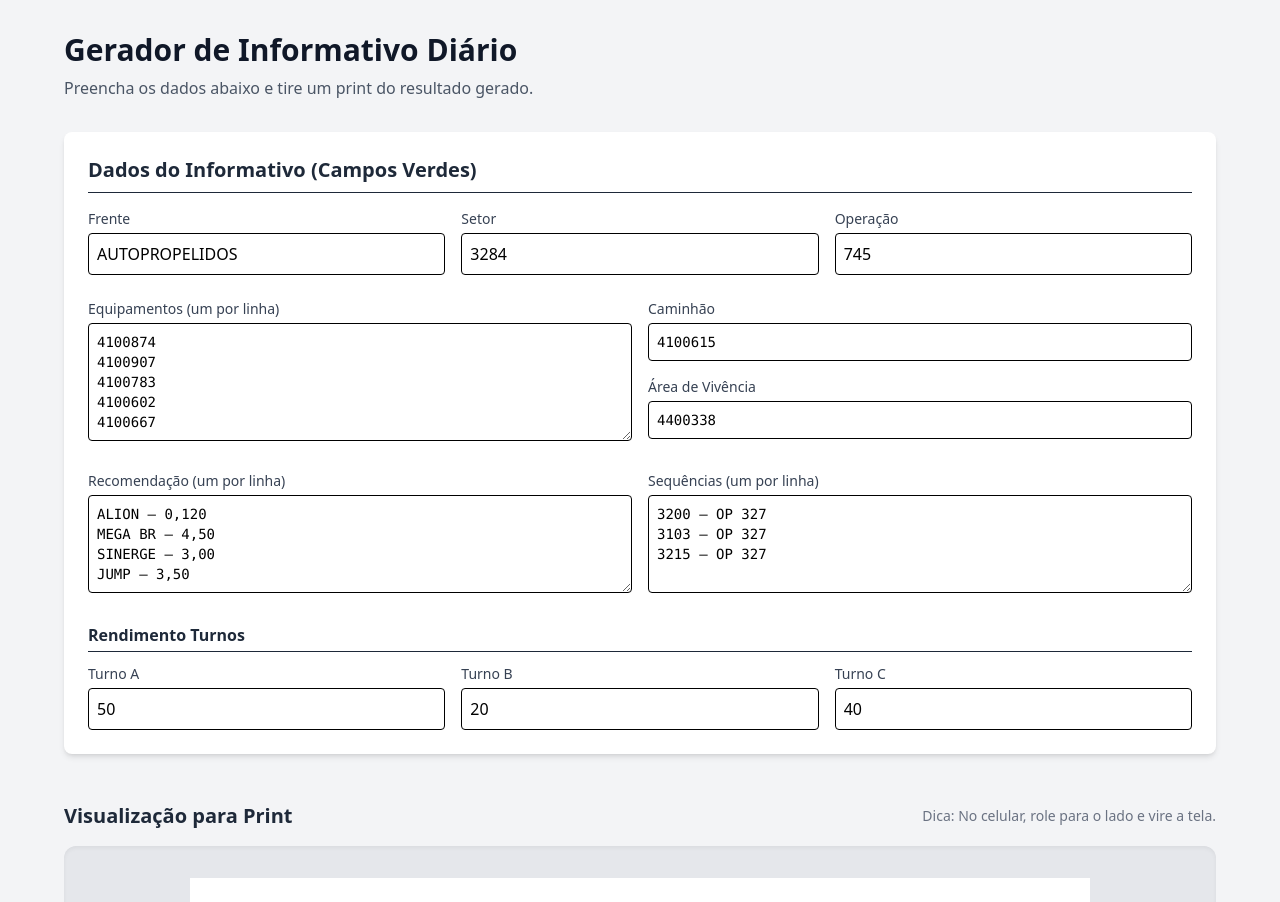
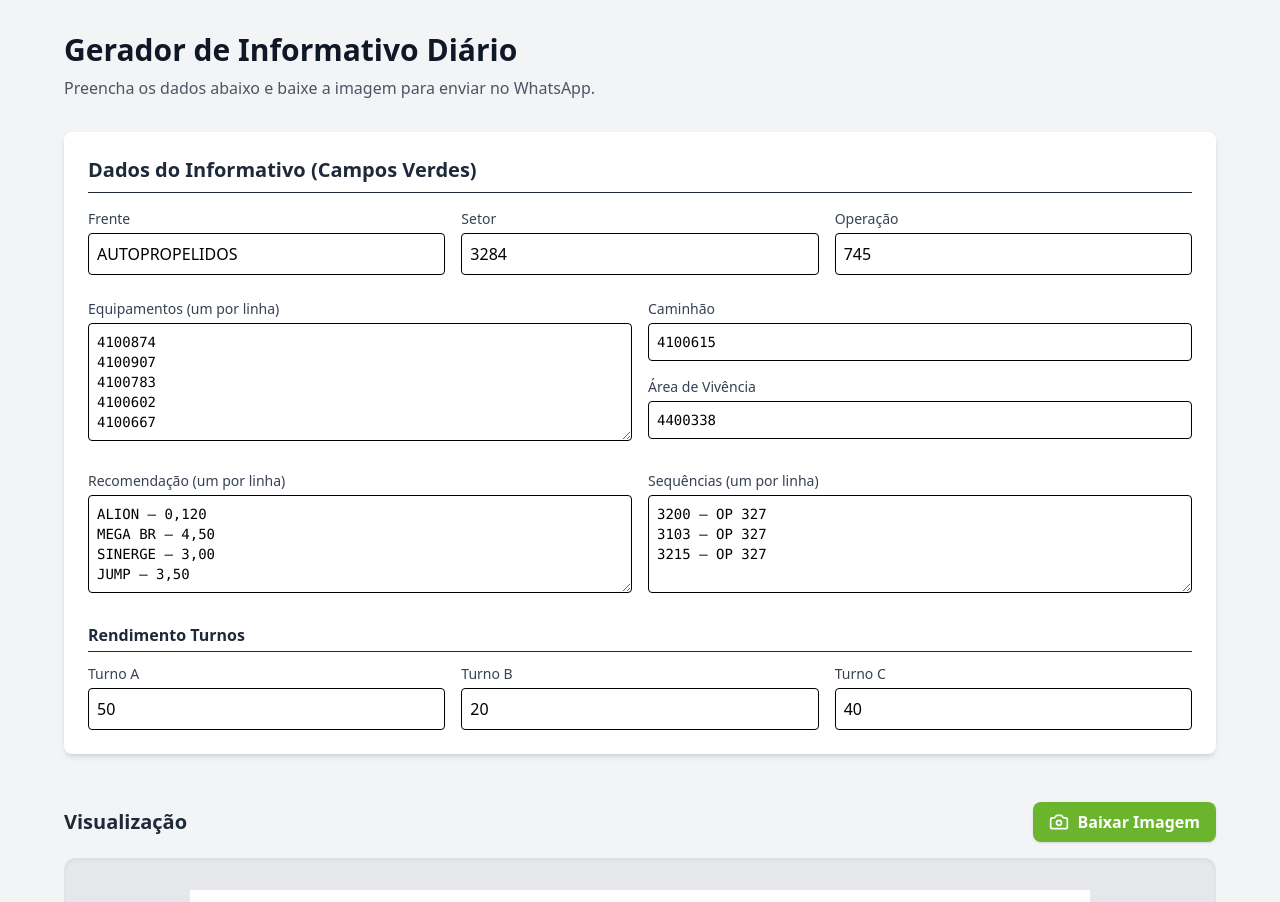
Before and after one commit to samucatimao11/INFORMATIVO, a React (Vite) app: page / in a window 1280 px wide. Shown: the top 902 px of the page. Built offline with nearby package versions, Linux system fonts and the light colour scheme.

Commit message:
feat: add screenshot functionality to export report
Integrated html2canvas to allow users to generate and download a PNG image of the formatted daily report directly from the interface.

```diff
--- a/src/App.tsx
+++ b/src/App.tsx
@@ -4,6 +4,8 @@
  */
 
 import { useState } from 'react';
+import html2canvas from 'html2canvas';
+import { Camera } from 'lucide-react';
 import { InformativoForm } from './components/InformativoForm';
 import { InformativoPreview } from './components/InformativoPreview';
 import { PWAInstallButton } from './components/PWAInstallButton';
@@ -25,6 +27,32 @@ const defaultData: InformativoData = {
 
 export default function App() {
   const [data, setData] = useState<InformativoData>(defaultData);
+  const [isGenerating, setIsGenerating] = useState(false);
+
+  const handleDownloadImage = async () => {
+    const element = document.getElementById('informativo-card');
+    if (!element) return;
+
+    setIsGenerating(true);
+    try {
+      const canvas = await html2canvas(element, {
+        scale: 2, // Double resolution for better quality
+        useCORS: true,
+        backgroundColor: '#ffffff'
+      });
+
+      const dataURL = canvas.toDataURL('image/png');
+      const link = document.createElement('a');
+      link.href = dataURL;
+      link.download = `Informativo_${data.frente}_${data.setor}.png`;
+      link.click();
+    } catch (error) {
+      console.error('Error generating image:', error);
+      alert('Erro ao gerar a imagem. Tente novamente.');
+    } finally {
+      setIsGenerating(false);
+    }
+  };
 
   return (
     <div className="min-h-screen bg-gray-100 p-4 md:p-8 font-sans">
@@ -33,7 +61,7 @@ export default function App() {
         <header className="flex flex-col md:flex-row md:items-center justify-between mb-8 gap-4">
           <div>
             <h1 className="text-3xl font-bold text-gray-900">Gerador de Informativo Diário</h1>
-            <p className="text-gray-600 mt-2">Preencha os dados abaixo e tire um print do resultado gerado.</p>
+            <p className="text-gray-600 mt-2">Preencha os dados abaixo e baixe a imagem para enviar no WhatsApp.</p>
           </div>
           <div className="flex-shrink-0">
             <PWAInstallButton />
@@ -48,8 +76,16 @@ export default function App() {
         {/* Preview Section */}
         <section className="mt-12 flex flex-col items-center">
           <div className="w-full flex justify-between items-center mb-4">
-             <h2 className="text-xl font-bold text-gray-800">Visualização para Print</h2>
-             <span className="text-sm text-gray-500 hidden md:block">Dica: No celular, role para o lado e vire a tela.</span>
+             <h2 className="text-xl font-bold text-gray-800">Visualização</h2>
+
+             <button
+                onClick={handleDownloadImage}
+                disabled={isGenerating}
+                className="flex items-center gap-2 bg-[#6bb52e] hover:bg-[#5a9c24] text-white font-bold py-2 px-4 rounded-lg shadow transition disabled:opacity-50"
+              >
+                <Camera className="w-5 h-5" />
+                {isGenerating ? 'Gerando...' : 'Baixar Imagem'}
+             </button>
           </div>
 
           <div className="w-full overflow-x-auto bg-gray-200 rounded-xl p-4 md:p-8 flex justify-center shadow-inner">
```
Also changed, not shown: package.json (+5 -4 lines), 1 other file (tests, documents, lock files or other folders).
